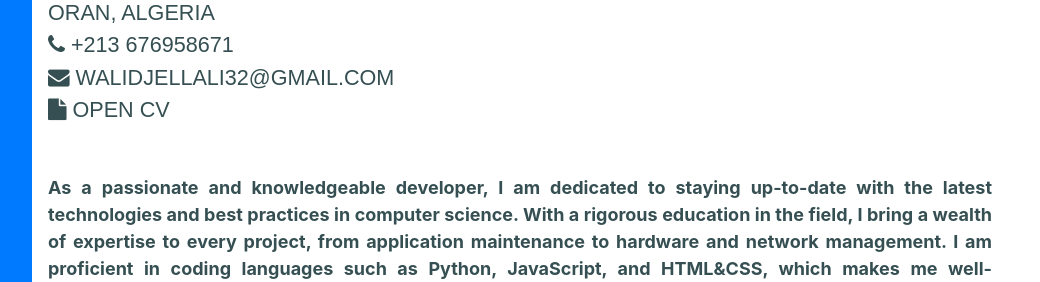
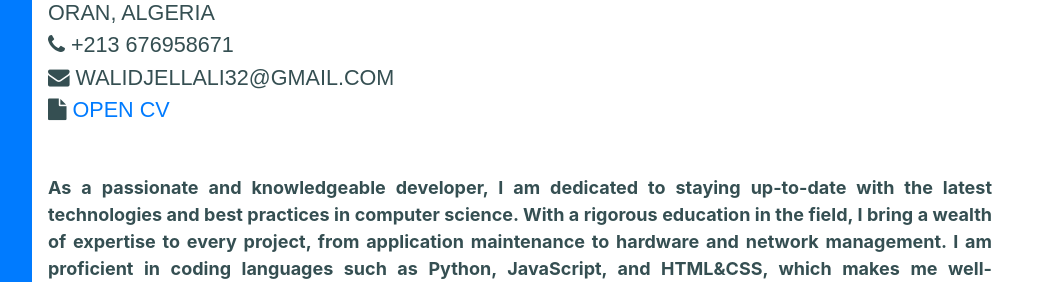
Before and after one commit to Waliddjla/walid-portfolio, a website with bundled scripts: page index.html in a window 1280 px wide. Shown: the part 223-505 px from the top of the page, 240-1280 px from the left. Built offline with nearby package versions, Linux system fonts and the light colour scheme; a script that the page names is missing; a web font is replaced by a local one.

Commit message:
file update

```diff
--- a/index.html
+++ b/index.html
@@ -76,7 +76,8 @@
             <a href="mailto: walidjellali32@gmail.com" class="Gmail">walidjellali32@gmail.com</a>
             <br>
             <i class="fa fa-file"></i>
-            <a href="/walidjellali.github.io/resources/DJELLALI-CV-en.pdf" target="_blank" class="Cv">open CV</a>
+            <a href="https://waliddjla.github.io/walidjellali/resources/djellali-cv-en.pdf" target="_blank">Open CV</a>
+
 
           </div>
           <div class="abstract">
```
